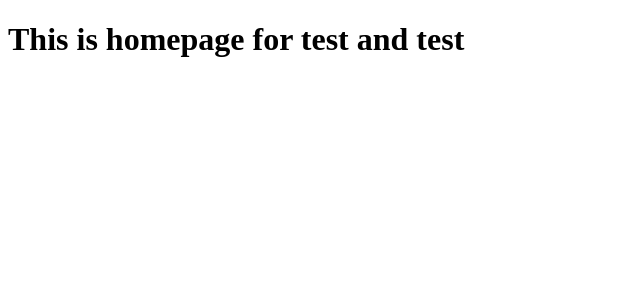
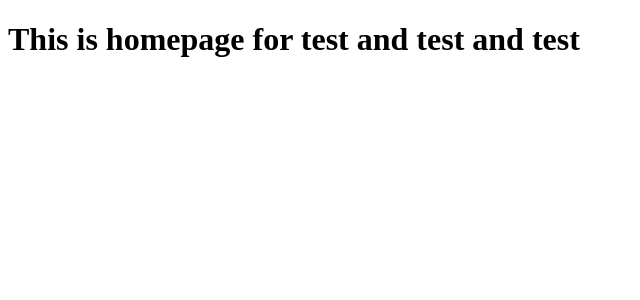
Before and after one commit to Huijiro/nanki, a SvelteKit app: page / in a window 1280 px wide. Shown: the top 300 px of the page, without its empty margins (0-640 px from the left). Built offline with nearby package versions, Linux system fonts and the light colour scheme.

Commit message:
test: Tested working.

```diff
--- a/src/routes/+page.svelte
+++ b/src/routes/+page.svelte
@@ -1 +1 @@
-<h1>This is homepage for test and test</h1>
+<h1>This is homepage for test and test and test</h1>
```
